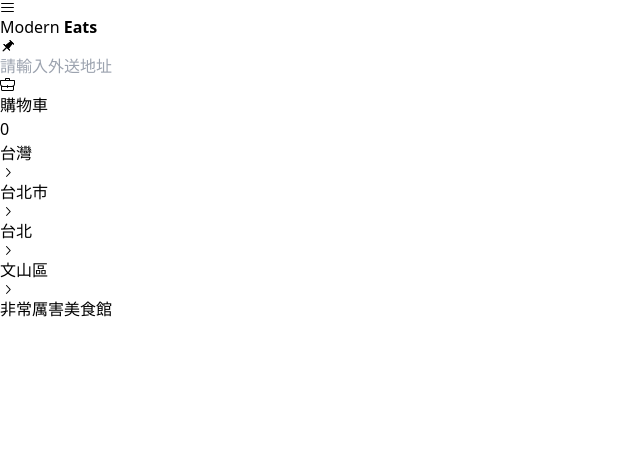
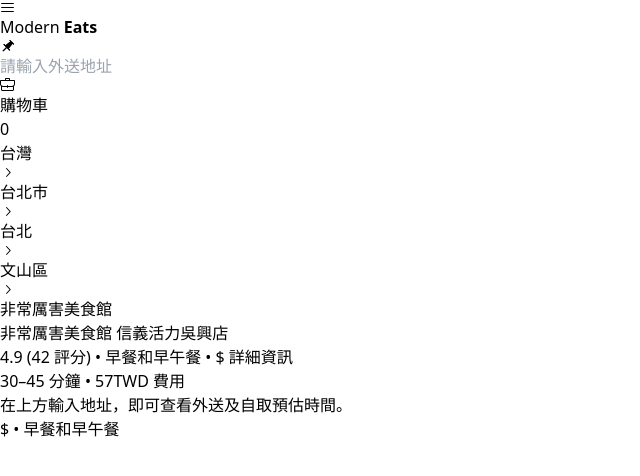
Before and after one commit to 4genie/202309-modern-react-project, a Next.js app: page / in a window 1280 px wide. Shown: the top 476 px of the page, without its empty margins (0-640 px from the left). Built offline with nearby package versions, Linux system fonts and the light colour scheme.

Commit message:
feat:add ShopInfo component UI

```diff
--- /dev/null
+++ b/src/component/ShopInfo/index.js
@@ -0,0 +1,15 @@
+const ShopInfo = () => {
+  return (
+    <div className="mb-4 pl-6">
+      <h2 className="mb-2 text-3xl font-bold">非常厲害美食館 信義活力吳興店</h2>
+      <div className=" text-sm text-slate-500">
+        <p className="mb-1">4.9 (42 評分) • 早餐和早午餐 • $ 詳細資訊</p>
+        <p className="mb-1">30–45 分鐘 • 57TWD 費用</p>
+        <p className="mb-1">在上方輸入地址，即可查看外送及自取預估時間。</p>
+        <p className="mb-1">$ • 早餐和早午餐</p>
+      </div>
+    </div>
+  );
+};
+
+export default ShopInfo;
--- a/src/pages/index.js
+++ b/src/pages/index.js
@@ -1,6 +1,7 @@
 import Banner from '@/component/Banner';
 import Breadcrumb from '@/component/Breadcrumb';
 import Header from '@/component/Header';
+import ShopInfo from '@/component/ShopInfo';
 
 export default function Home() {
   return (
@@ -8,6 +9,7 @@ export default function Home() {
       <Header />
       <Breadcrumb />
       <Banner />
+      <ShopInfo />
     </main>
   );
 }
```
